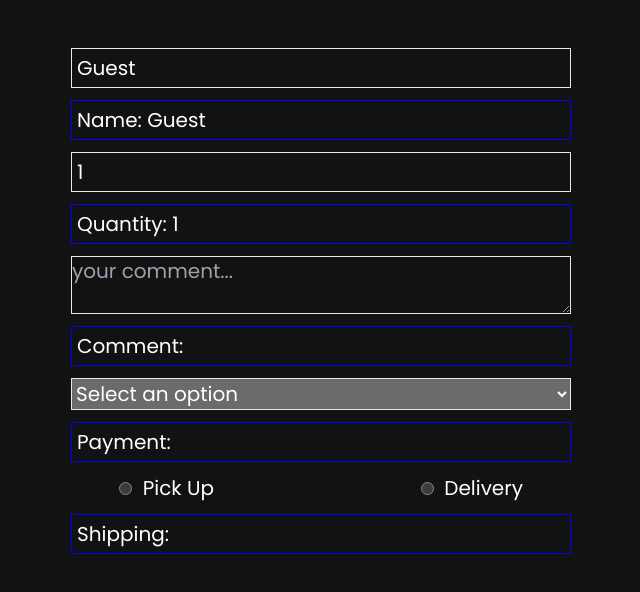
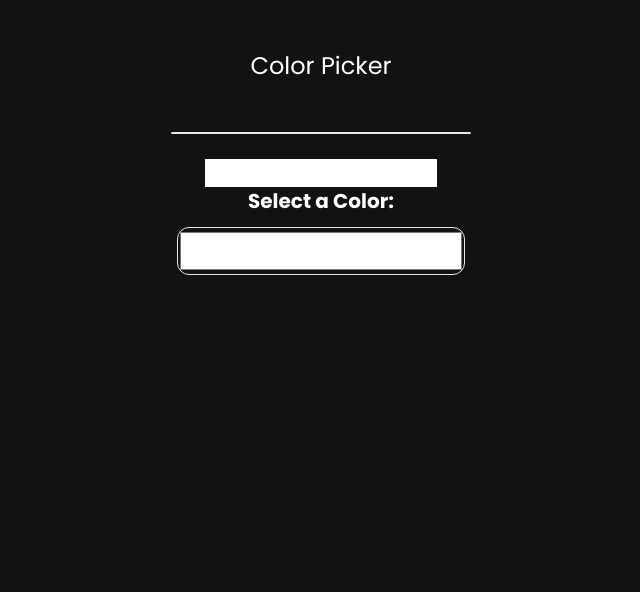
Before and after one commit to mericcintosun/learn-react-itubc, a React (Vite) app: page / in a window 1280 px wide. Shown: the top 592 px of the page, without its empty margins (319-959 px from the left). Built offline with nearby package versions, Linux system fonts and the light colour scheme.

Commit message:
color-picker-app

```diff
--- a/src/App.jsx
+++ b/src/App.jsx
@@ -8,12 +8,14 @@
 // import List from "./components/List";
 // import ProfilePicture from "./components/ProfilePicture";
 // import Counter from "./components/Counter";
-import MyComponent from "./components/MyComponent";
+// import MyComponent from "./components/MyComponent";
+import ColorPicker from "./color-picker-app/ColorPicker";
 import "./index.css";
 function App() {
   return (
     <>
-      <MyComponent />
+    <ColorPicker/>
+
     </>
   );
 }
--- /dev/null
+++ b/src/color-picker-app/ColorPicker.jsx
@@ -0,0 +1,32 @@
+import { useState } from "react";
+
+const ColorPicker = () => {
+  const [color, setColor] = useState("#FFFFFF");
+
+  const handleColor = (e) => {
+    setColor(e.target.value);
+  };
+
+  return (
+    <div className="flex flex-col items-center" id="color-picker">
+      <h1 className="text-2xl m-[50px]">Color Picker</h1>
+      <div
+        id="color-display"
+        className="w-[300px] flex items-center justify-center border rounded-md mb-[25px] transition-all ease-linear"
+        style={{ backgroundColor: color }}
+      ></div>
+      <p className="text-xl text-center" style={{ backgroundColor: color }}>
+        Selected Color: {color}
+      </p>
+      <label className="font-bold text-xl mb-3">Select a Color:</label>
+      <input
+        className="w-72 border rounded-xl bg-transparent h-12"
+        type="color"
+        value={color}
+        onChange={handleColor}
+      />
+    </div>
+  );
+};
+
+export default ColorPicker;
--- a/src/index.css
+++ b/src/index.css
@@ -9,9 +9,3 @@
     color-scheme: dark;
     font-family: 'Poppins' , sans-serif;
 }
-p {
-    border:1px solid blue;
-}
-input, p {
-    padding: 5px;
-}
```
